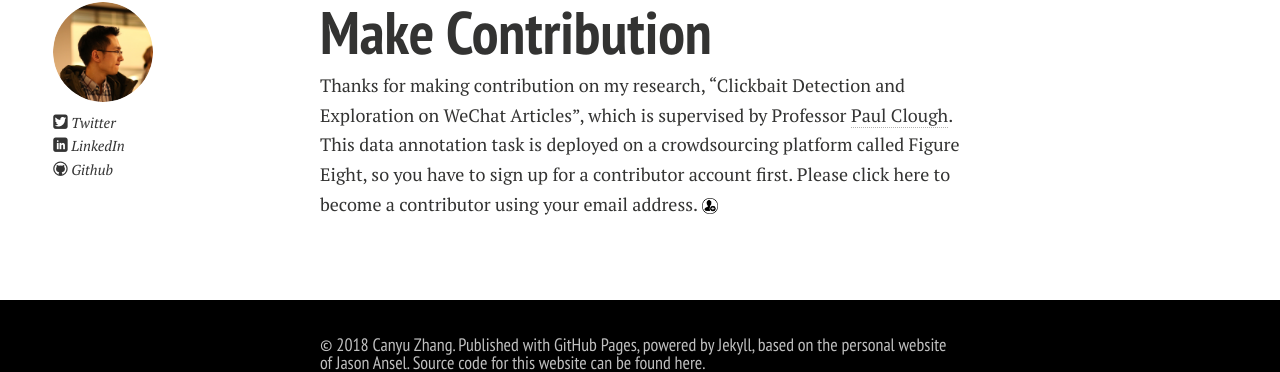
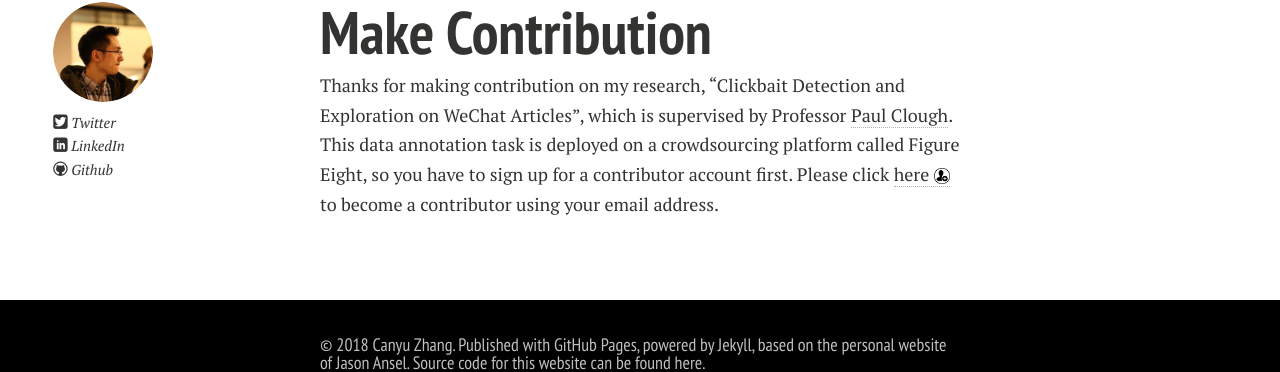
Before and after one commit to aaronzhangcanyu/aaronzhangcanyu.github.io, a Jekyll site: the page built from contribution.md, in a window 1280 px wide. Shown: the part 106-478 px from the top of the page. Built offline with Jekyll 4.4.1, drawn with Linux system fonts in a browser that asks for light colours; nearby versions of some CDN libraries; Markdown is read by kramdown in place of the engine named in the settings.

Commit message:
Update contribution.md

```diff
--- a/contribution.md
+++ b/contribution.md
@@ -6,7 +6,7 @@
 
 # Make Contribution
 
-Thanks for making contribution on my research, “Clickbait Detection and Exploration on WeChat Articles”, which is supervised by Professor [Paul Clough]. This data annotation task is deployed on a crowdsourcing platform called Figure Eight, so you have to sign up for a contributor account first. Please click here to become a contributor using your email address. <img src="/images/signupIcon.png" alt align="absmiddle" width="16" height="16">
+Thanks for making contribution on my research, “Clickbait Detection and Exploration on WeChat Articles”, which is supervised by Professor [Paul Clough]. This data annotation task is deployed on a crowdsourcing platform called Figure Eight, so you have to sign up for a contributor account first. Please click [here <img src="/images/signupIcon.png" alt align="absmiddle" width="16" height="16">] to become a contributor using your email address.
 
 
 
@@ -14,3 +14,4 @@
 
 
 [Paul Clough]: https://www.sheffield.ac.uk/is/staff/clough
+[here <img src="/images/signupIcon.png" alt align="absmiddle" width="16" height="16">]: https://tasks.figure-eight.work/users/new
```
